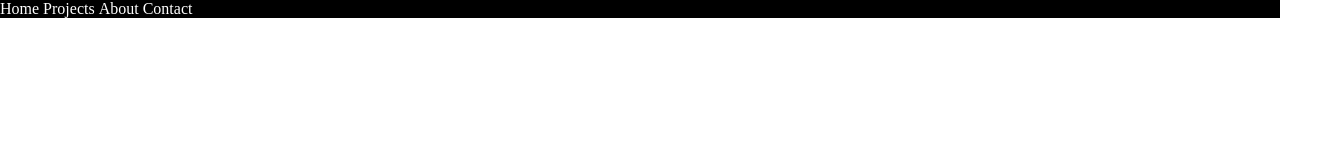
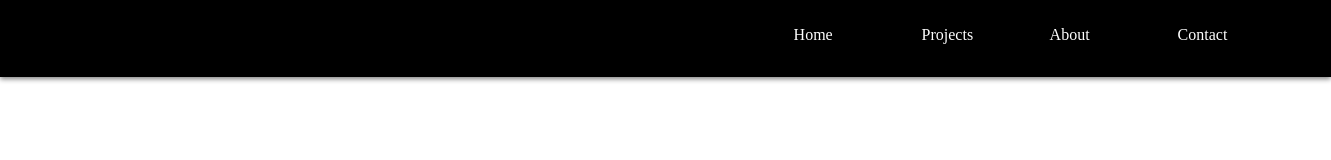
Before and after one commit to mkmonth/Portfolio, a plain HTML site: page index.html in a window 1280 px wide. Shown: the whole page, 1331 px wide, since content can reach past the window. Drawn offline with Linux system fonts and the light colour scheme.

Commit message:
Modified header style

```diff
--- a/index.html
+++ b/index.html
@@ -8,10 +8,10 @@
 	<header>
 		<nav>
 			<ul>
+				<li><a href="#">Contact</a></li>
+				<li><a href="#">About</a></li>
+				<li><a href="#">Projects</a></li>
 				<li><a href="#">Home</a></li>
-				<li><a href="#">Projects</a></li>
-				<li><a href="#">About</a></li>
-				<li><a href="#">Contact</a></li>
 			</ul>
 		</nav>
 	</header>
--- a/styles/style.css
+++ b/styles/style.css
@@ -6,8 +6,14 @@ body {
 header {
 	background-color: black;
 	margin: 0;
+	padding: 2%;
+	width: 100%;
+	box-shadow: 0px 2px 5px grey;
+}
+
+nav {
+	margin-bottom: 2%;
 	padding: 0;
-	width: 100%;
 }
 
 nav ul {
@@ -18,6 +24,8 @@ nav ul {
 
 nav ul li {
 	display: inline;
+	width: 10%;
+	float: right;
 }
 
 nav ul li a {
```
